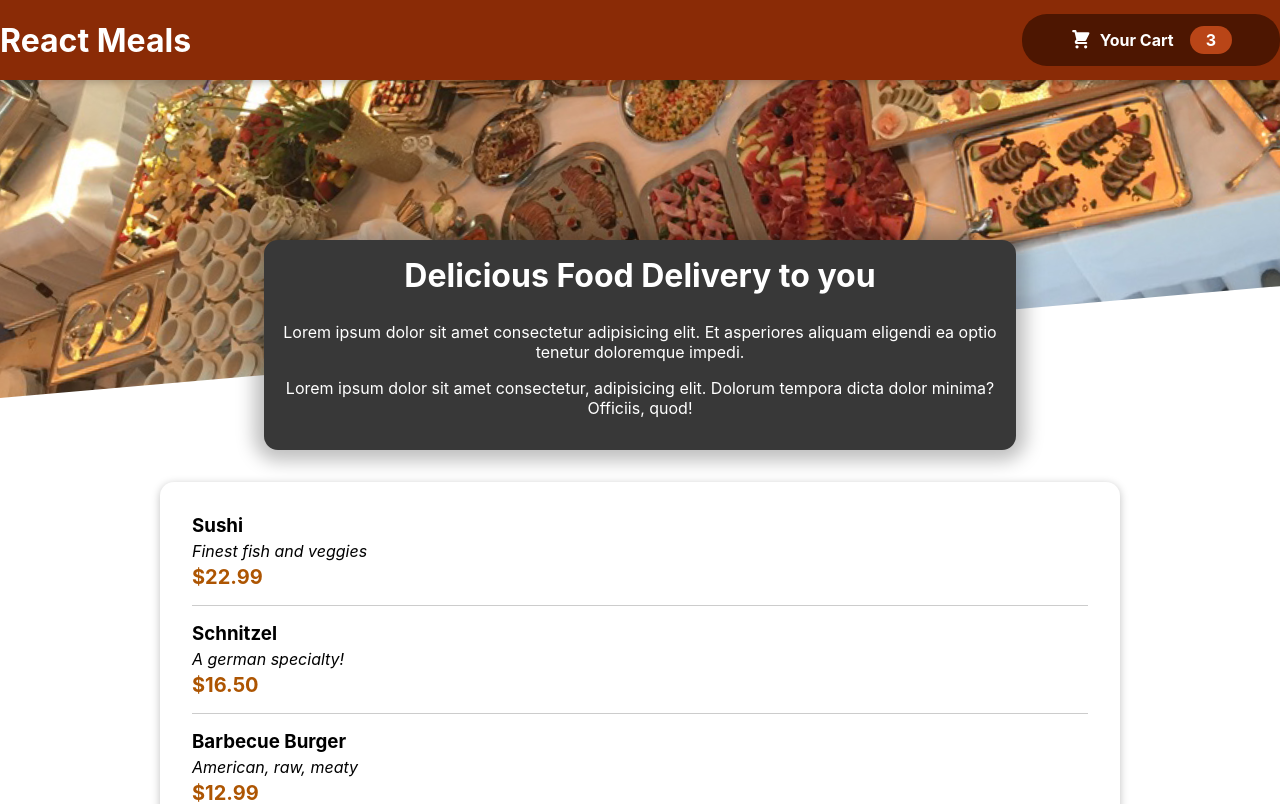
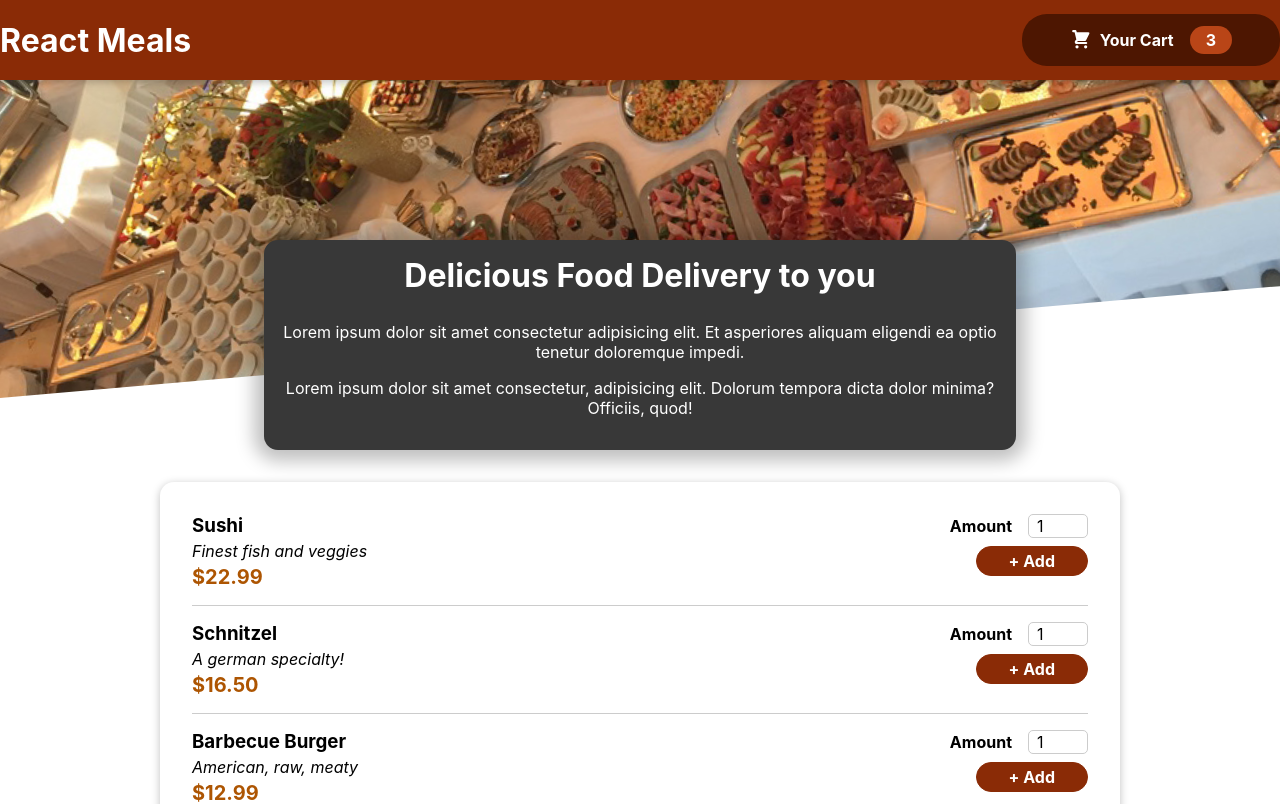
Before and after one commit to Harsh2813/Basic-restaurant-app-practice, a React (Create React App) app: page / in a window 1280 px wide. Shown: the top 804 px of the page. Built offline with nearby package versions, Linux system fonts and the light colour scheme.

Commit message:
added button and reusable UI input component and rendered in MealItemForm

```diff
--- a/src/components/Meals/MealItem.js
+++ b/src/components/Meals/MealItem.js
@@ -1,5 +1,6 @@
 import React from 'react'
 import classes from './MealItem.module.css';
+import MealItemForm from './MealItemForm';
 
 const MealItem = (props) => {
 
@@ -12,7 +13,7 @@
         <div className={classes.description}>{props.description}</div>
         <div className={classes.price}>{price}</div>
       </div>
-      <div></div>
+      <div> <MealItemForm/> </div>
     </li>
   )
 }
--- /dev/null
+++ b/src/components/Meals/MealItemForm.js
@@ -0,0 +1,23 @@
+import classes from "./MealItemForm.module.css";
+import Input from "../UI/Input";
+
+const MealItemForm = () => {
+  return (
+    <form className={classes.form}>
+      <Input
+        label="Amount"
+        input={{
+          id: "amount",
+          type: "number",
+          min: "1",
+          max: "5",
+          step: "1",
+          defaultValue: "1",
+        }}
+      /> {/* We created another Input reusable compo and passing props to that here all this key value pairs of input object we will take it in Input compo using spread operator as {...props.input} */}
+      <button>+ Add</button>
+    </form>
+  );
+};
+
+export default MealItemForm;
--- /dev/null
+++ b/src/components/Meals/MealItemForm.module.css
@@ -0,0 +1,20 @@
+.form {
+    text-align: right;
+  }
+
+  .form button {
+    font: inherit;
+    cursor: pointer;
+    background-color: #8a2b06;
+    border: 1px solid #8a2b06;
+    color: white;
+    padding: 0.25rem 2rem;
+    border-radius: 20px;
+    font-weight: bold;
+  }
+
+  .form button:hover,
+  .form button:active {
+    background-color: #641e03;
+    border-color: #641e03;
+  }
--- /dev/null
+++ b/src/components/UI/Input.js
@@ -0,0 +1,13 @@
+import React from 'react'
+import classes from './Input.module.css';
+
+const Input = (props) => {
+  return (
+    <div className={classes.input}>
+      <label htmlFor={props.input.id}>{props.label}</label>
+      <input {...props.input}/>
+    </div>
+  )
+}
+
+export default Input
--- /dev/null
+++ b/src/components/UI/Input.module.css
@@ -0,0 +1,18 @@
+.input {
+    display: flex;
+    align-items: center;
+    margin-bottom: 0.5rem;
+  }
+
+  .input label {
+    font-weight: bold;
+    margin-right: 1rem;
+  }
+
+  .input input {
+    width: 3rem;
+    border-radius: 5px;
+    border: 1px solid #ccc;
+    font: inherit;
+    padding-left: 0.5rem;
+  }
```
